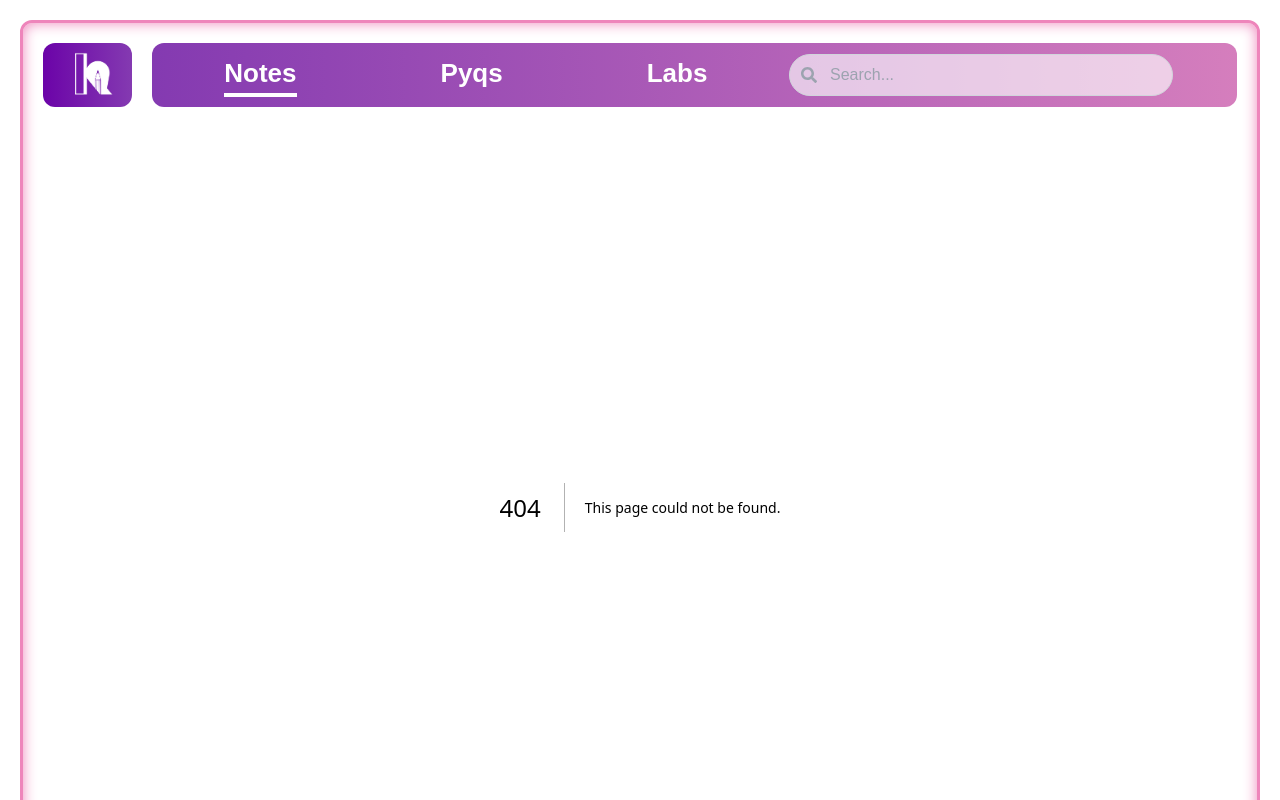
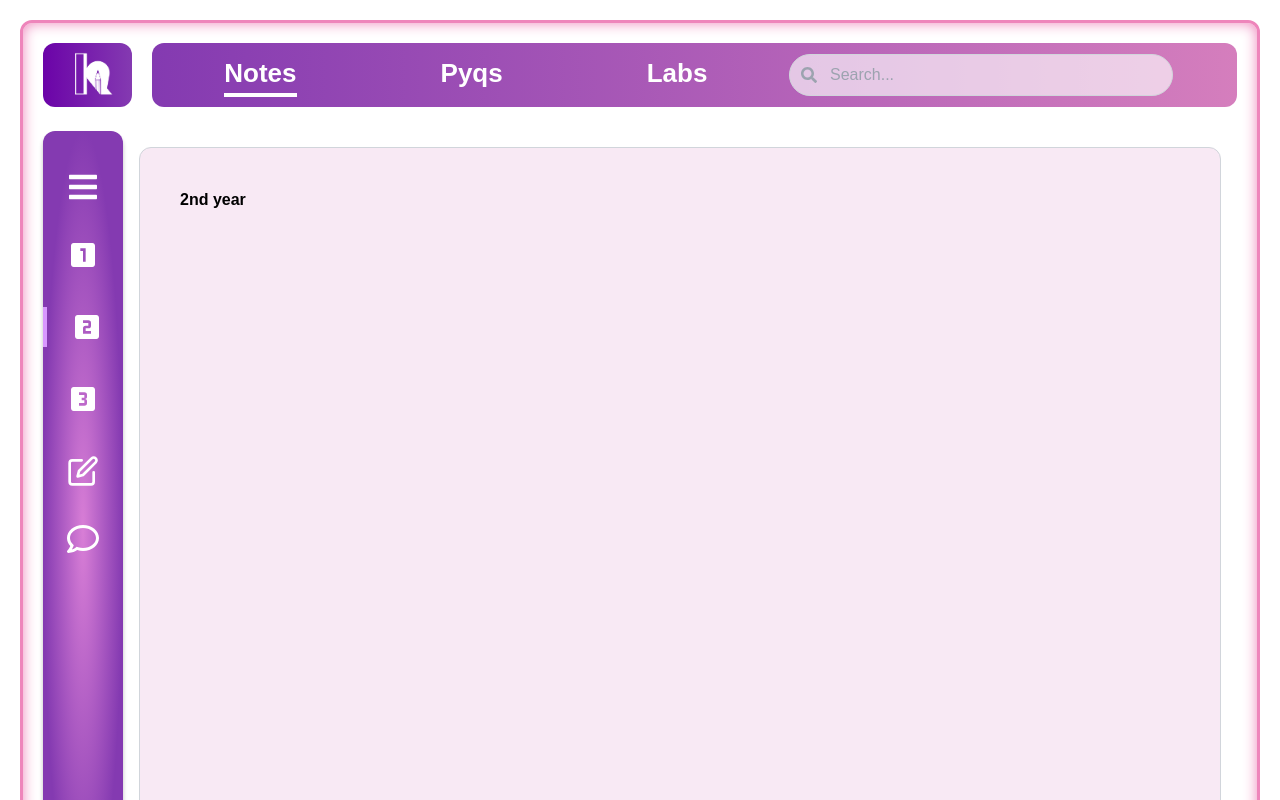
Before and after one commit to Soumyadipmaity1/k-prep, a Next.js app: page /cse-notes/2nd-year in a window 1280 px wide. Before the commit this address had no page. Shown: the top 800 px of the page. Built offline with nearby package versions, Linux system fonts and the light colour scheme; a web font is replaced by a local one.

Commit message:
feat: Add SecondYear page component for 2nd year notes

```diff
--- /dev/null
+++ b/src/app/cse-notes/2nd-year/page.tsx
@@ -0,0 +1,12 @@
+
+const SecondYear = () => {
+    return (
+        <div className="w-full h-full bg-[#f8e9f4] overflow-y-auto border rounded-xl border-gray-300">
+          <div className="max-h-screen font-bold p-10">
+2nd year
+          </div>
+      </div>
+    );
+  };
+
+  export default SecondYear;
```
